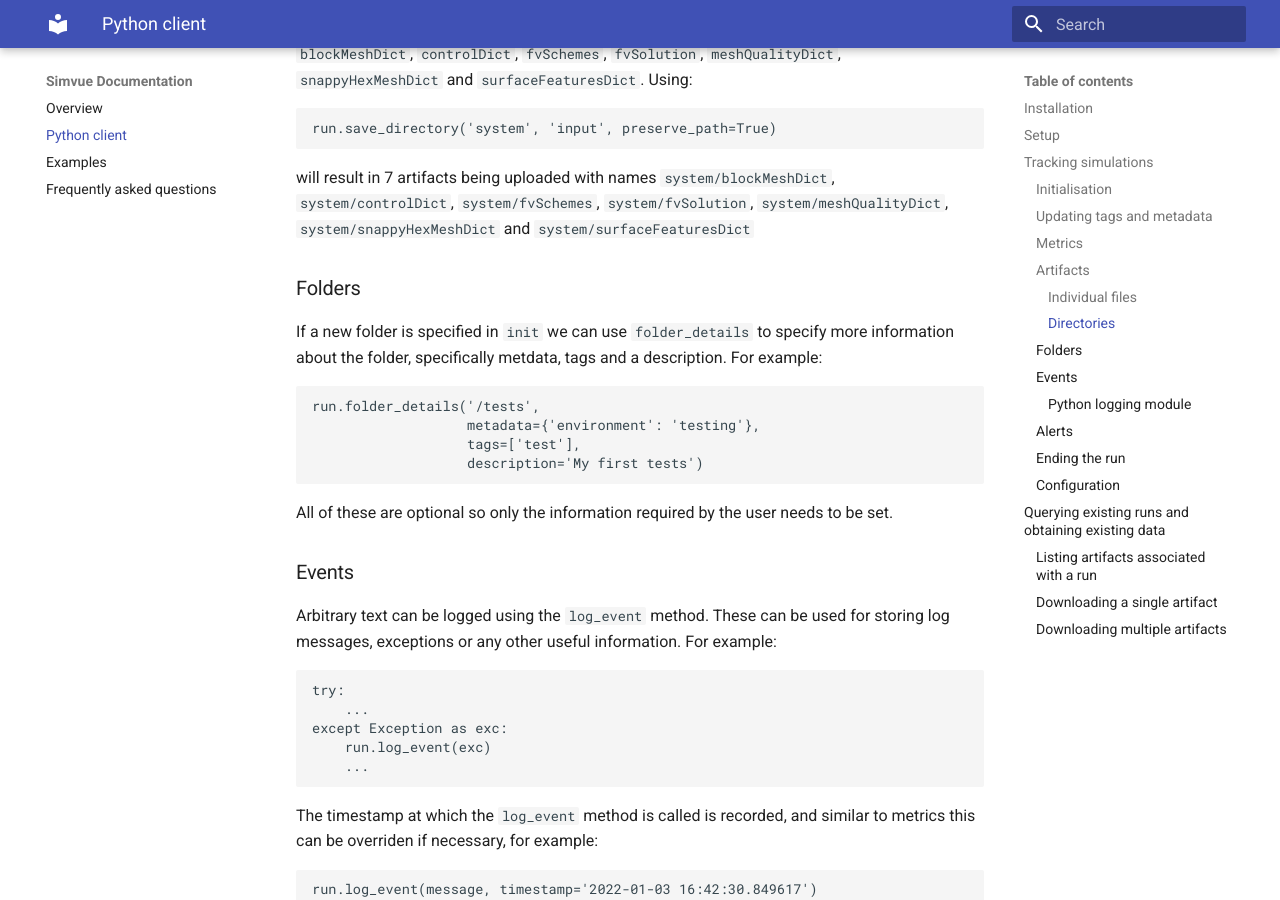
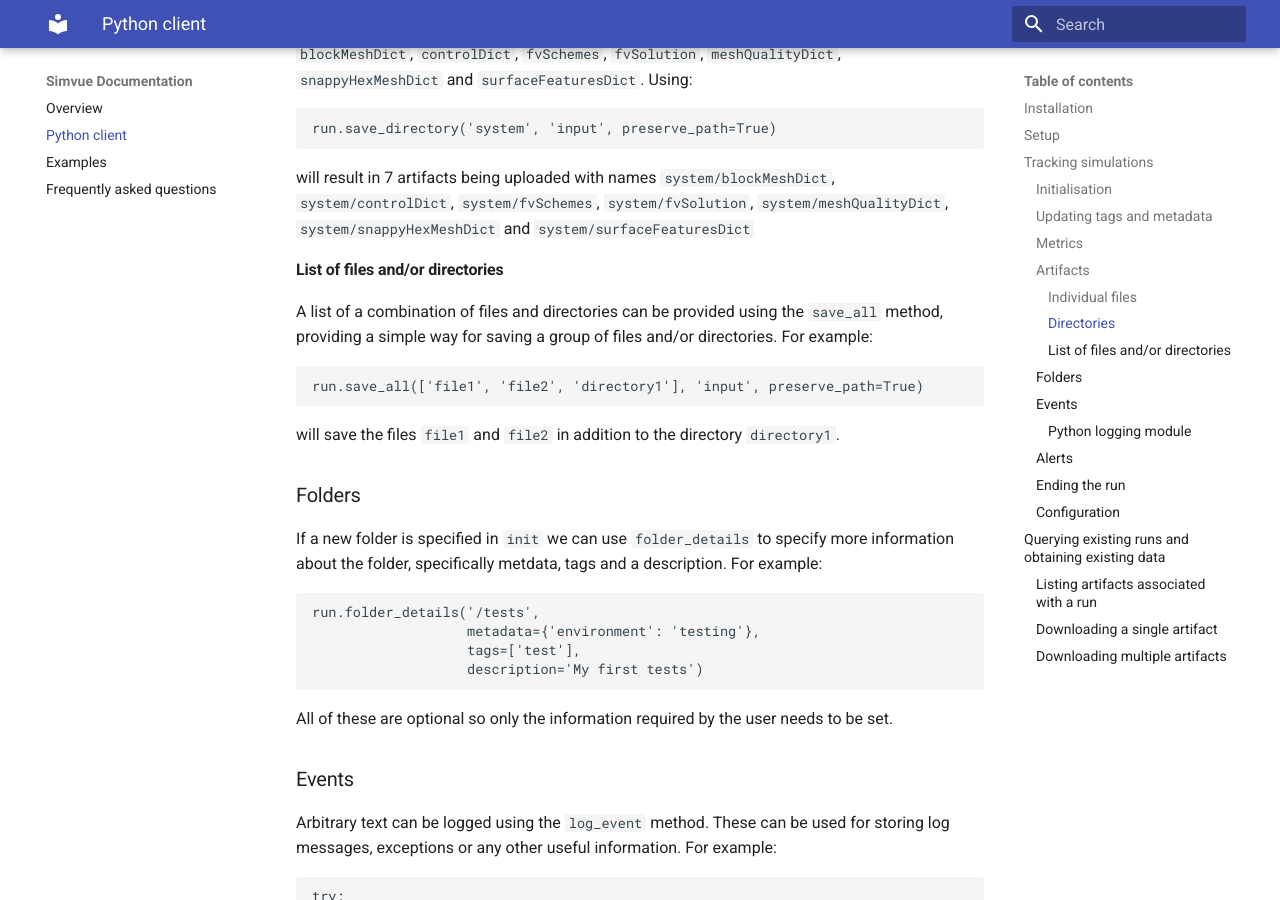
Before and after one commit to simvue-io/docs, an MkDocs documentation site: the page built from docs/python-client.md, in a window 1280 px wide and 900 px high, scrolled down 3303 px. Built offline with MkDocs 1.6.1 and Material for MkDocs 9.7.7, drawn with Linux system fonts in a browser that asks for light colours.

Commit message:
Add save_all

````diff
--- a/docs/python-client.md
+++ b/docs/python-client.md
@@ -125,6 +125,15 @@ run.save_directory('system', 'input', preserve_path=True)
 ```
 will result in 7 artifacts being uploaded with names `system/blockMeshDict`, `system/controlDict`, `system/fvSchemes`,
 `system/fvSolution`, `system/meshQualityDict`, `system/snappyHexMeshDict` and `system/surfaceFeaturesDict`
+
+#### List of files and/or directories
+
+A list of a combination of files and directories can be provided using the `save_all` method, providing a simple way for saving a group
+of files and/or directories. For example:
+```
+run.save_all(['file1', 'file2', 'directory1'], 'input', preserve_path=True)
+```
+will save the files `file1` and `file2` in addition to the directory `directory1`.
 
 ### Folders
 
````
